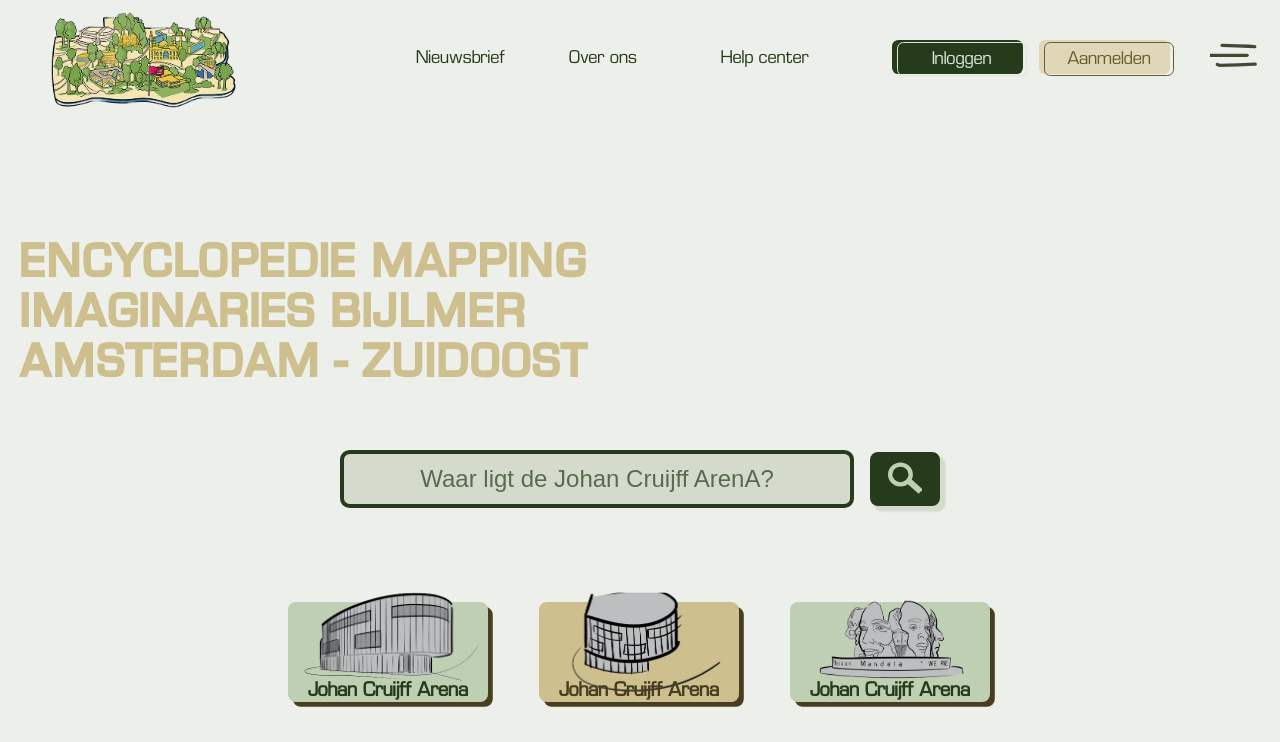
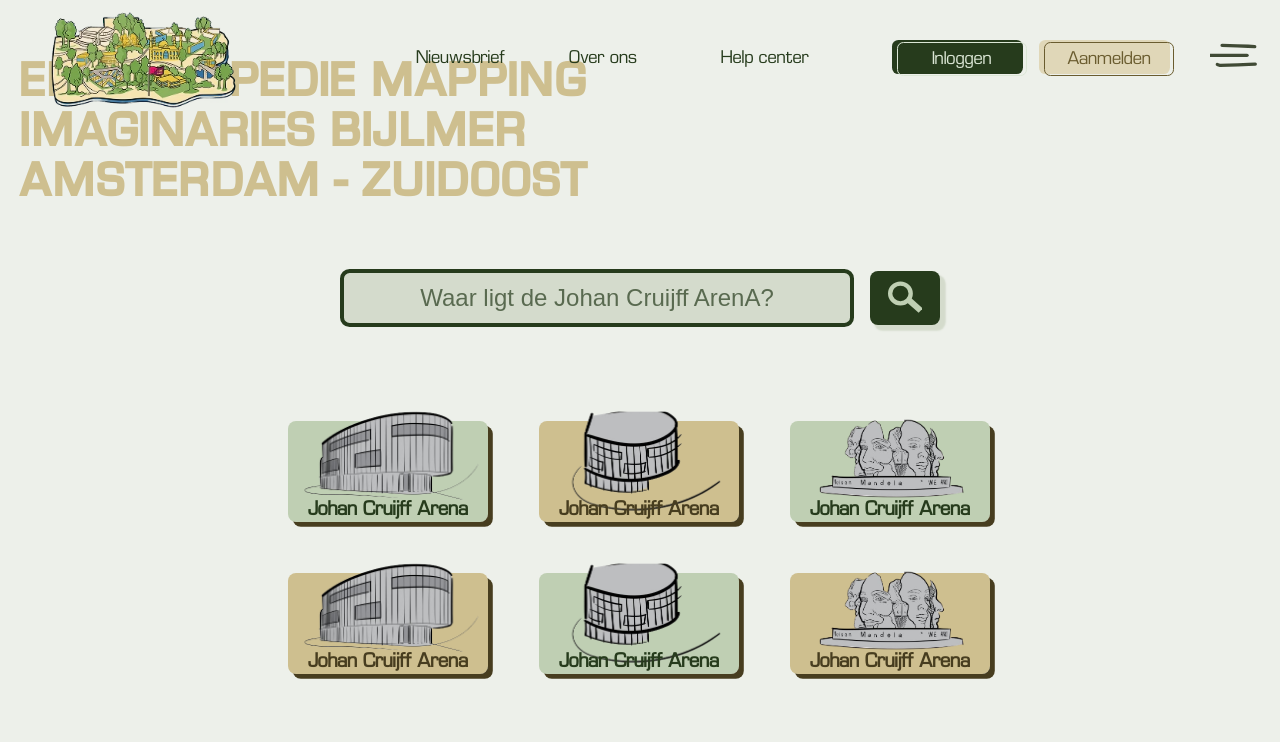
Before and after one commit to fdnd-agency/bijlmerchronicles, a SvelteKit app: page / in a window 1280 px wide. Shown: the top 742 px of the page. Built offline with nearby package versions, Linux system fonts and the light colour scheme.

Commit message:
Update +layout.svelte

```diff
--- a/src/routes/+layout.svelte
+++ b/src/routes/+layout.svelte
@@ -29,10 +29,10 @@
 	header{
 		width: 100%;
 		height: var(--header-height);
-    	min-height: 9rem;
 		top: 0;
 	}
 
 	main{
+		margin-top: -7.3rem;
 	}
 </style>
```
